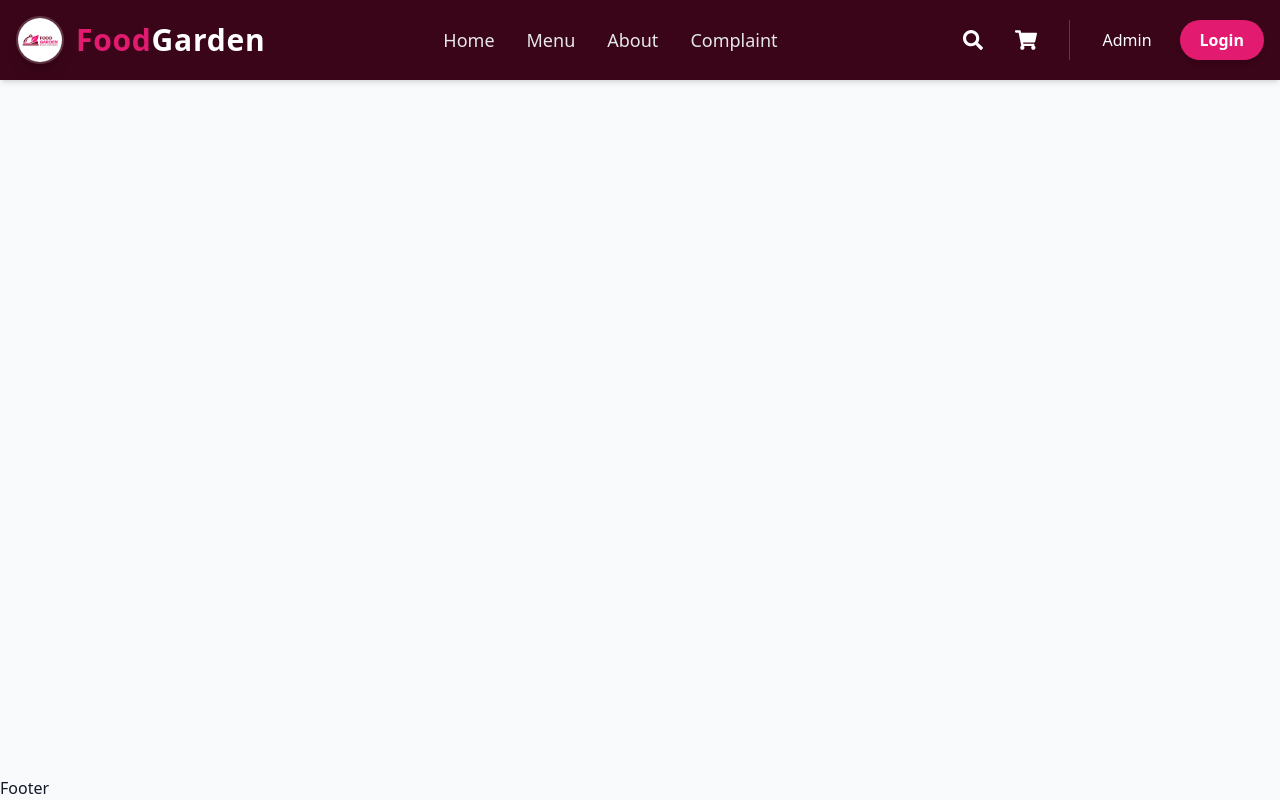
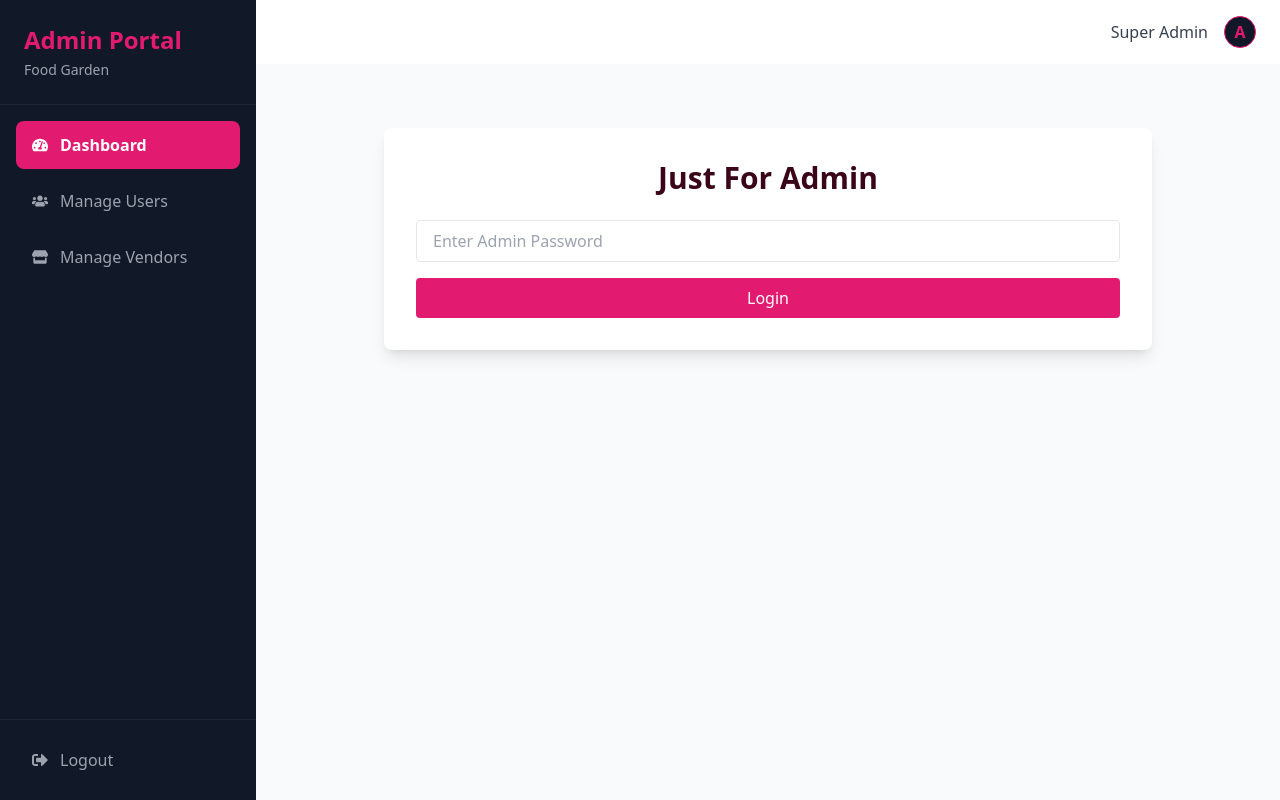
Before and after one commit to SohailShabbir867/Food-Garden, a React (Vite) app: page /admin/dashboard in a window 1280 px wide. Built offline with nearby package versions, Linux system fonts and the light colour scheme.

Commit message:
Change the plan in the seller vendor and admin like users

```diff
--- a/src/App.jsx
+++ b/src/App.jsx
@@ -1,46 +1,70 @@
 import React from 'react';
-import { BrowserRouter as Router, Routes, Route } from 'react-router-dom';
-
-import Navbar from './components/Navbar';
-import Footer from './components/Footer';
-
-
-
-
+import { BrowserRouter as Router, Routes, Route, Navigate } from 'react-router-dom';
 import { ToastContainer } from 'react-toastify';
 import 'react-toastify/dist/ReactToastify.css';
 
+// Layouts
+import MainLayout from './layouts/MainLayout';
+import VendorLayout from './layouts/VendorLayout';
+import AdminLayout from './layouts/AdminLayout';
+
+// Public & User Pages
 import Home from './pages/Home';
 import Menu from './pages/Menu';
 import About from './pages/About';
 import Contact from './pages/Contact';
 import Cart from './pages/Cart';
 import Payment from "./pages/Payments";
+
+// Admin Pages
 import AdminPage from "./pages/AdminPage";
 
+// (Placeholders for upcoming Vendor pages)
+const VendorDashboardPlaceholder = () => <div className="p-8"><h1 className="text-3xl font-bold">Vendor Dashboard</h1><p className="mt-4">Welcome to your dashboard. Statistics will appear here.</p></div>;
+const VendorMenuPlaceholder = () => <div className="p-8"><h1 className="text-3xl font-bold">Manage Menu</h1><p className="mt-4">Add, edit, or remove your food items.</p></div>;
+const VendorOrdersPlaceholder = () => <div className="p-8"><h1 className="text-3xl font-bold">Orders</h1><p className="mt-4">View and accept incoming orders.</p></div>;
 
 function App() {
   return (
-
     <Router>
       <ToastContainer position="bottom-right" autoClose={3000} theme="colored" />
-      <div className="flex flex-col min-h-screen">
-        <Navbar />
 
-        <main className="flex-grow">
       <Routes>
+        {/* ======================= */}
+        {/* BUYER / PUBLIC PORTAL */}
+        {/* ======================= */}
+        <Route element={<MainLayout />}>
           <Route path="/" element={<Home />} />
-
+          <Route path="/menu" element={<Menu />} />
           <Route path="/about" element={<About />} />
           <Route path="/contact" element={<Contact />} />
           <Route path="/cart" element={<Cart />} />
           <Route path="/payment" element={<Payment />} />
-              <Route path="/menu" element={<Menu />} />
-  <Route path="/admin" element={<AdminPage />} />
+        </Route>
+
+        {/* ======================= */}
+        {/* VENDOR PORTAL */}
+        {/* ======================= */}
+        <Route path="/vendor" element={<VendorLayout />}>
+          {/* Redirect /vendor to /vendor/dashboard */}
+          <Route index element={<Navigate to="/vendor/dashboard" replace />} />
+          <Route path="dashboard" element={<VendorDashboardPlaceholder />} />
+          <Route path="menu" element={<VendorMenuPlaceholder />} />
+          <Route path="orders" element={<VendorOrdersPlaceholder />} />
+        </Route>
+
+        {/* ======================= */}
+        {/* ADMIN PORTAL */}
+        {/* ======================= */}
+        <Route path="/admin" element={<AdminLayout />}>
+          <Route index element={<Navigate to="/admin/dashboard" replace />} />
+          {/* Reusing existing AdminPage as dashboard for now */}
+          <Route path="dashboard" element={<AdminPage />} />
+          <Route path="users" element={<div className="p-8"><h1 className="text-3xl font-bold">Manage Users</h1></div>} />
+          <Route path="vendors" element={<div className="p-8"><h1 className="text-3xl font-bold">Manage Vendors</h1></div>} />
+        </Route>
+
       </Routes>
-        </main>
-        <Footer />
-      </div>
     </Router>
   );
 }
--- /dev/null
+++ b/src/layouts/AdminLayout.jsx
@@ -0,0 +1,70 @@
+import React from "react";
+import { Outlet, Link, useLocation } from "react-router-dom";
+import { FaTachometerAlt, FaUsers, FaStore, FaSignOutAlt } from "react-icons/fa";
+
+const AdminLayout = () => {
+  const location = useLocation();
+
+  const navItems = [
+    { name: "Dashboard", path: "/admin/dashboard", icon: <FaTachometerAlt /> },
+    { name: "Manage Users", path: "/admin/users", icon: <FaUsers /> },
+    { name: "Manage Vendors", path: "/admin/vendors", icon: <FaStore /> },
+  ];
+
+  return (
+    <div className="flex h-screen bg-gray-50">
+      {/* Sidebar */}
+      <aside className="w-64 bg-gray-900 text-white flex flex-col hidden md:flex">
+        <div className="p-6 border-b border-gray-800">
+          <h2 className="text-2xl font-bold text-[#e21b70]">Admin Portal</h2>
+          <p className="text-gray-400 text-sm mt-1">Food Garden</p>
+        </div>
+        <nav className="flex-1 p-4 space-y-2">
+          {navItems.map((item) => {
+            const isActive = location.pathname.startsWith(item.path);
+            return (
+              <Link
+                key={item.name}
+                to={item.path}
+                className={`flex items-center gap-3 px-4 py-3 rounded-lg transition-colors ${
+                  isActive ? "bg-[#e21b70] text-white font-bold" : "text-gray-400 hover:bg-gray-800 hover:text-white"
+                }`}
+              >
+                {item.icon}
+                {item.name}
+              </Link>
+            );
+          })}
+        </nav>
+        <div className="p-4 border-t border-gray-800">
+          <Link
+            to="/login"
+            className="flex items-center gap-3 px-4 py-3 rounded-lg text-gray-400 hover:bg-red-600 hover:text-white transition-colors"
+          >
+            <FaSignOutAlt />
+            Logout
+          </Link>
+        </div>
+      </aside>
+
+      {/* Main Content */}
+      <div className="flex-1 flex flex-col overflow-hidden">
+        {/* Topbar */}
+        <header className="bg-white shadow-sm h-16 flex items-center px-6 justify-between md:justify-end">
+          <div className="md:hidden font-bold text-gray-900">Admin Portal</div>
+          <div className="flex items-center gap-4">
+            <span className="font-medium text-gray-700">Super Admin</span>
+            <div className="w-8 h-8 rounded-full bg-gray-900 text-[#e21b70] border border-[#e21b70] flex items-center justify-center font-bold">A</div>
+          </div>
+        </header>
+
+        {/* Page Content */}
+        <main className="flex-1 overflow-x-hidden overflow-y-auto bg-gray-50 p-6">
+          <Outlet />
+        </main>
+      </div>
+    </div>
+  );
+};
+
+export default AdminLayout;
--- /dev/null
+++ b/src/layouts/MainLayout.jsx
@@ -0,0 +1,18 @@
+import React from "react";
+import { Outlet } from "react-router-dom";
+import Navbar from "../components/Navbar";
+import Footer from "../components/Footer";
+
+const MainLayout = () => {
+  return (
+    <div className="flex flex-col min-h-screen">
+      <Navbar />
+      <main className="flex-grow">
+        <Outlet />
+      </main>
+      <Footer />
+    </div>
+  );
+};
+
+export default MainLayout;
--- /dev/null
+++ b/src/layouts/VendorLayout.jsx
@@ -0,0 +1,70 @@
+import React from "react";
+import { Outlet, Link, useLocation } from "react-router-dom";
+import { FaTachometerAlt, FaUtensils, FaClipboardList, FaSignOutAlt } from "react-icons/fa";
+
+const VendorLayout = () => {
+  const location = useLocation();
+
+  const navItems = [
+    { name: "Dashboard", path: "/vendor/dashboard", icon: <FaTachometerAlt /> },
+    { name: "Manage Menu", path: "/vendor/menu", icon: <FaUtensils /> },
+    { name: "Orders", path: "/vendor/orders", icon: <FaClipboardList /> },
+  ];
+
+  return (
+    <div className="flex h-screen bg-gray-50">
+      {/* Sidebar */}
+      <aside className="w-64 bg-[#3A0519] text-white flex flex-col hidden md:flex">
+        <div className="p-6 border-b border-white/10">
+          <h2 className="text-2xl font-bold text-[#e21b70]">Vendor Portal</h2>
+          <p className="text-gray-300 text-sm mt-1">Food Garden</p>
+        </div>
+        <nav className="flex-1 p-4 space-y-2">
+          {navItems.map((item) => {
+            const isActive = location.pathname.startsWith(item.path);
+            return (
+              <Link
+                key={item.name}
+                to={item.path}
+                className={`flex items-center gap-3 px-4 py-3 rounded-lg transition-colors ${
+                  isActive ? "bg-[#e21b70] text-white font-bold" : "text-gray-300 hover:bg-white/10 hover:text-white"
+                }`}
+              >
+                {item.icon}
+                {item.name}
+              </Link>
+            );
+          })}
+        </nav>
+        <div className="p-4 border-t border-white/10">
+          <Link
+            to="/login"
+            className="flex items-center gap-3 px-4 py-3 rounded-lg text-gray-300 hover:bg-red-500 hover:text-white transition-colors"
+          >
+            <FaSignOutAlt />
+            Logout
+          </Link>
+        </div>
+      </aside>
+
+      {/* Main Content */}
+      <div className="flex-1 flex flex-col overflow-hidden">
+        {/* Topbar for Mobile (Optional, can be expanded later) */}
+        <header className="bg-white shadow-sm h-16 flex items-center px-6 justify-between md:justify-end">
+          <div className="md:hidden font-bold text-[#3A0519]">Vendor Portal</div>
+          <div className="flex items-center gap-4">
+            <span className="font-medium text-gray-700">Vendor User</span>
+            <div className="w-8 h-8 rounded-full bg-[#e21b70] text-white flex items-center justify-center font-bold">V</div>
+          </div>
+        </header>
+
+        {/* Page Content */}
+        <main className="flex-1 overflow-x-hidden overflow-y-auto bg-gray-50 p-6">
+          <Outlet />
+        </main>
+      </div>
+    </div>
+  );
+};
+
+export default VendorLayout;
```
Lines whose indentation alone changed are shown as unchanged.
